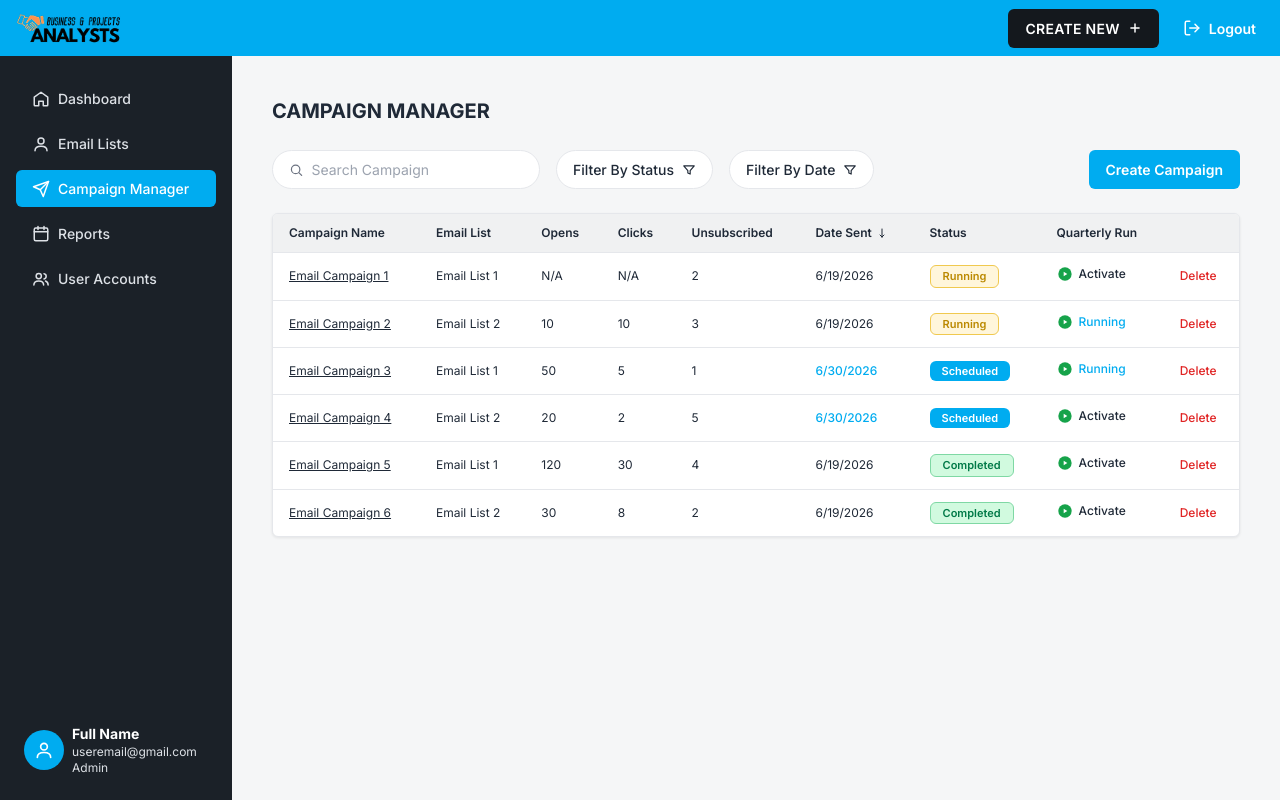
After one commit to janqwzafrica/AI-Email-Agent, a Flask app: page /campaign-manager in a window 1280 px wide. The commit adds this page. Run offline with Flask 3, Linux system fonts and the light colour scheme.

Commit message:
feat: campaign manageer dashboard

```diff
--- a/app.py
+++ b/app.py
@@ -24,6 +24,16 @@ def email_list_detail(list_id):
     return render_template("email_list_detail.html", list_id=list_id)
 
 
+@app.route("/campaign-manager")
+def campaign_manager():
+    return render_template("campaign_manager.html")
+
+
+@app.route("/campaign-manager/<campaign_id>")
+def campaign_preview(campaign_id):
+    return render_template("campaign_preview.html", campaign_id=campaign_id)
+
+
 @app.route("/reports")
 def reports():
     return render_template("reports.html")
--- /dev/null
+++ b/static/css/pages/campaigns.css
@@ -0,0 +1,54 @@
+/* ---- Campaign status pills ---- */
+.status {
+  display: inline-block;
+  padding: 2px 12px;
+  border-radius: 6px;
+  font-size: 11px;
+  font-weight: 600;
+  white-space: nowrap;
+}
+
+.status--running {
+  background: var(--label-pending-bg);
+  color: var(--label-pending-text);
+  border: 1px solid #f0c94f;
+}
+
+.status--scheduled {
+  background: var(--color-brand);
+  color: #ffffff;
+}
+
+.status--completed {
+  background: var(--label-interested-bg);
+  color: var(--label-interested-text);
+  border: 1px solid #7fd8a4;
+}
+
+/* ---- Scheduled dates render in brand blue ---- */
+.table__date--scheduled {
+  color: var(--color-brand);
+  font-weight: 500;
+}
+
+/* ---- Quarterly Run cell: play icon + label ---- */
+.quarterly-run {
+  display: inline-flex;
+  align-items: center;
+  gap: 6px;
+  font-weight: 500;
+  color: var(--color-text);
+}
+
+.quarterly-run svg {
+  color: #16a34a;
+  flex-shrink: 0;
+}
+
+.quarterly-run:hover {
+  color: var(--color-brand);
+}
+
+.quarterly-run--running {
+  color: var(--color-brand);
+}
--- /dev/null
+++ b/templates/campaign_manager.html
@@ -0,0 +1,73 @@
+{% extends 'base.html' %}
+{% from 'partials/icons.html' import search_icon, filter_icon, sort_icon, play_icon %}
+
+{% block title %}Campaign Manager — AI Email Agent{% endblock %}
+
+{% block styles %}
+<link rel="stylesheet" href="{{ url_for('static', filename='css/pages/campaigns.css') }}">
+{% endblock %}
+
+{% block content %}
+<h1 class="page-heading">Campaign Manager</h1>
+
+<div class="toolbar">
+  <label class="search">
+    {{ search_icon() }}
+    <input type="search" placeholder="Search Campaign">
+  </label>
+  <button class="filter-btn">Filter By Status {{ filter_icon() }}</button>
+  <button class="filter-btn">Filter By Date {{ filter_icon() }}</button>
+  <div class="toolbar__spacer"></div>
+  <div class="dropdown" data-dropdown>
+    <button class="btn btn--primary" data-dropdown-toggle aria-expanded="false">Create Campaign</button>
+    <div class="dropdown__menu" data-dropdown-menu>
+      <a href="#" class="dropdown__item">AI Email Wizard</a>
+      <a href="#" class="dropdown__item">Manual Email Wizard</a>
+    </div>
+  </div>
+</div>
+
+<div class="table-wrap">
+  <table class="table">
+    <thead>
+      <tr>
+        <th>Campaign Name</th>
+        <th>Email List</th>
+        <th>Opens</th>
+        <th>Clicks</th>
+        <th>Unsubscribed</th>
+        <th><span class="table__sort">Date Sent {{ sort_icon() }}</span></th>
+        <th>Status</th>
+        <th>Quarterly Run</th>
+        <th></th>
+      </tr>
+    </thead>
+    <tbody>
+      {% for row in [
+        {'name': 'Email Campaign 1', 'list': 'Email List 1', 'opens': 'N/A', 'clicks': 'N/A', 'unsub': 2, 'date': '6/19/2026', 'scheduled': false, 'status': 'Running', 'quarterly': 'Activate'},
+        {'name': 'Email Campaign 2', 'list': 'Email List 2', 'opens': 10, 'clicks': 10, 'unsub': 3, 'date': '6/19/2026', 'scheduled': false, 'status': 'Running', 'quarterly': 'Running'},
+        {'name': 'Email Campaign 3', 'list': 'Email List 1', 'opens': 50, 'clicks': 5, 'unsub': 1, 'date': '6/30/2026', 'scheduled': true, 'status': 'Scheduled', 'quarterly': 'Running'},
+        {'name': 'Email Campaign 4', 'list': 'Email List 2', 'opens': 20, 'clicks': 2, 'unsub': 5, 'date': '6/30/2026', 'scheduled': true, 'status': 'Scheduled', 'quarterly': 'Activate'},
+        {'name': 'Email Campaign 5', 'list': 'Email List 1', 'opens': 120, 'clicks': 30, 'unsub': 4, 'date': '6/19/2026', 'scheduled': false, 'status': 'Completed', 'quarterly': 'Activate'},
+        {'name': 'Email Campaign 6', 'list': 'Email List 2', 'opens': 30, 'clicks': 8, 'unsub': 2, 'date': '6/19/2026', 'scheduled': false, 'status': 'Completed', 'quarterly': 'Activate'},
+      ] %}
+      <tr>
+        <td><a href="{{ url_for('campaign_preview', campaign_id=loop.index) }}" class="table__link">{{ row.name }}</a></td>
+        <td>{{ row.list }}</td>
+        <td>{{ row.opens }}</td>
+        <td>{{ row.clicks }}</td>
+        <td>{{ row.unsub }}</td>
+        <td class="{{ 'table__date--scheduled' if row.scheduled }}">{{ row.date }}</td>
+        <td><span class="status status--{{ row.status | lower }}">{{ row.status }}</span></td>
+        <td>
+          <a href="#" class="quarterly-run {{ 'quarterly-run--running' if row.quarterly == 'Running' }}">
+            {{ play_icon() }} {{ row.quarterly }}
+          </a>
+        </td>
+        <td><a href="#" class="table__delete">Delete</a></td>
+      </tr>
+      {% endfor %}
+    </tbody>
+  </table>
+</div>
+{% endblock %}
--- a/templates/partials/icons.html
+++ b/templates/partials/icons.html
@@ -17,6 +17,13 @@
 </svg>
 {%- endmacro %}
 
+{% macro play_icon() -%}
+<svg width="16" height="16" viewBox="0 0 24 24" fill="currentColor" aria-hidden="true">
+  <circle cx="12" cy="12" r="10"/>
+  <path d="M10 8.5v7l5.5-3.5Z" fill="#ffffff"/>
+</svg>
+{%- endmacro %}
+
 {% macro trash_icon() -%}
 <svg width="16" height="16" viewBox="0 0 24 24" fill="none" stroke="currentColor" stroke-width="2" stroke-linecap="round" stroke-linejoin="round" aria-hidden="true">
   <path d="M3 6h18M8 6V4a1 1 0 0 1 1-1h6a1 1 0 0 1 1 1v2M19 6l-1 14a2 2 0 0 1-2 2H8a2 2 0 0 1-2-2L5 6M10 11v6M14 11v6"/>
--- a/templates/partials/sidebar.html
+++ b/templates/partials/sidebar.html
@@ -21,7 +21,8 @@
         </a>
       </li>
       <li>
-        <a href="#" class="sidebar__link">
+        <a href="{{ url_for('campaign_manager') }}"
+           class="sidebar__link {{ 'sidebar__link--active' if request.endpoint in ('campaign_manager', 'campaign_preview') }}">
           <svg width="18" height="18" viewBox="0 0 24 24" fill="none" stroke="currentColor" stroke-width="2" stroke-linecap="round" stroke-linejoin="round" aria-hidden="true">
             <path d="M22 2 11 13"/>
             <path d="M22 2 15 22l-4-9-9-4Z"/>
```
Also changed, not shown: static/css/pages/campaign_preview.css (added, +131 -0 lines), templates/campaign_preview.html (added, +84 -0 lines).
